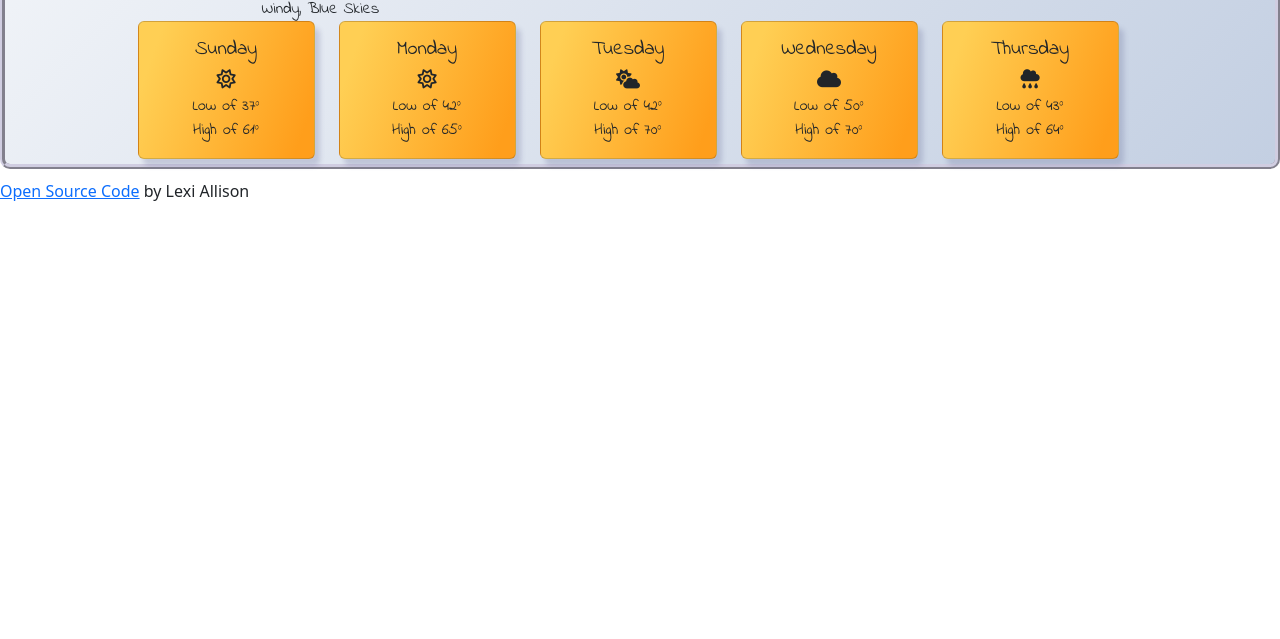
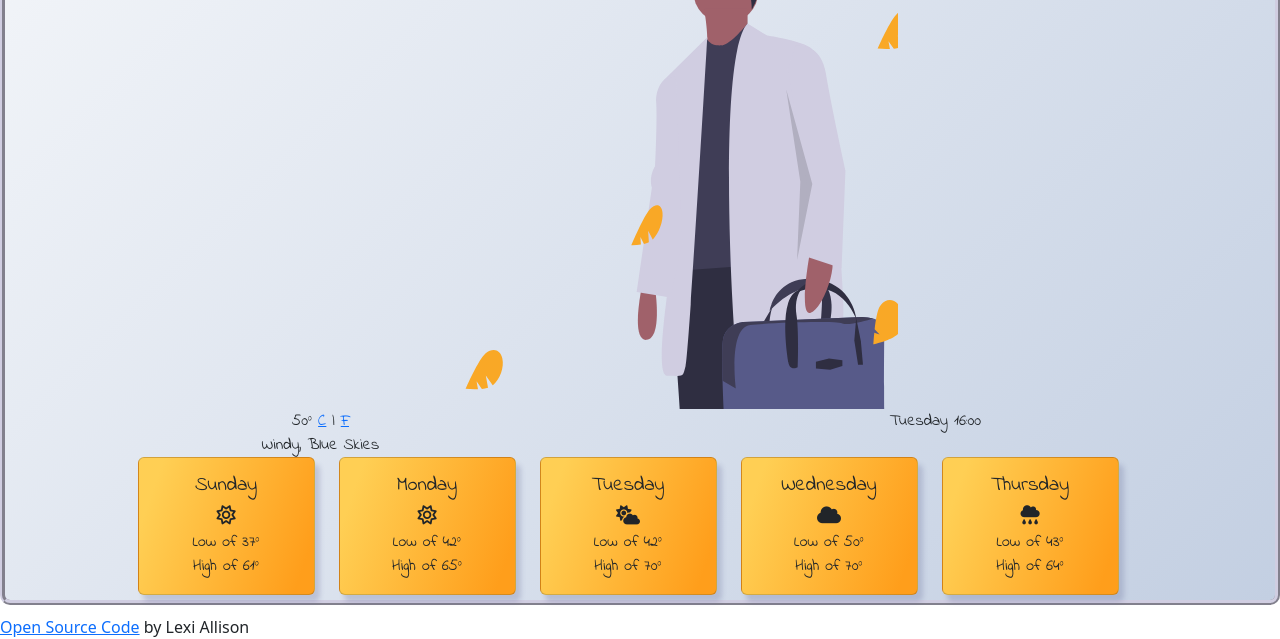
Before and after one commit to alexisallison/my-project-2, a plain HTML site: page index.html in a window 1280 px wide. Shown: the part 205-844 px from the top of the page. Before the commit the page ends 800 px from the top, so only its background shows below. Drawn offline with nearby package versions, Linux system fonts and the light colour scheme.

Commit message:
changed image name per bruno

```diff
--- a/index.html
+++ b/index.html
@@ -30,7 +30,7 @@
   </form>
 <h1 id="city-to-change"> Ashland, OH</h1>
 
-    <img src="images/undraw_windy_day_x-63-l (1).svg" alt="Windy-Fall-Day" />
+    <img src="images/windy.svg" alt="Windy-Fall-Day" />
     <div class="container-text-center">
         <div class="row justify-content-around">
             <div class="col" id="weather">
```
Also changed, not shown: images/windy.svg (renamed from images/undraw_windy_day_x-63-l(1).svg).
